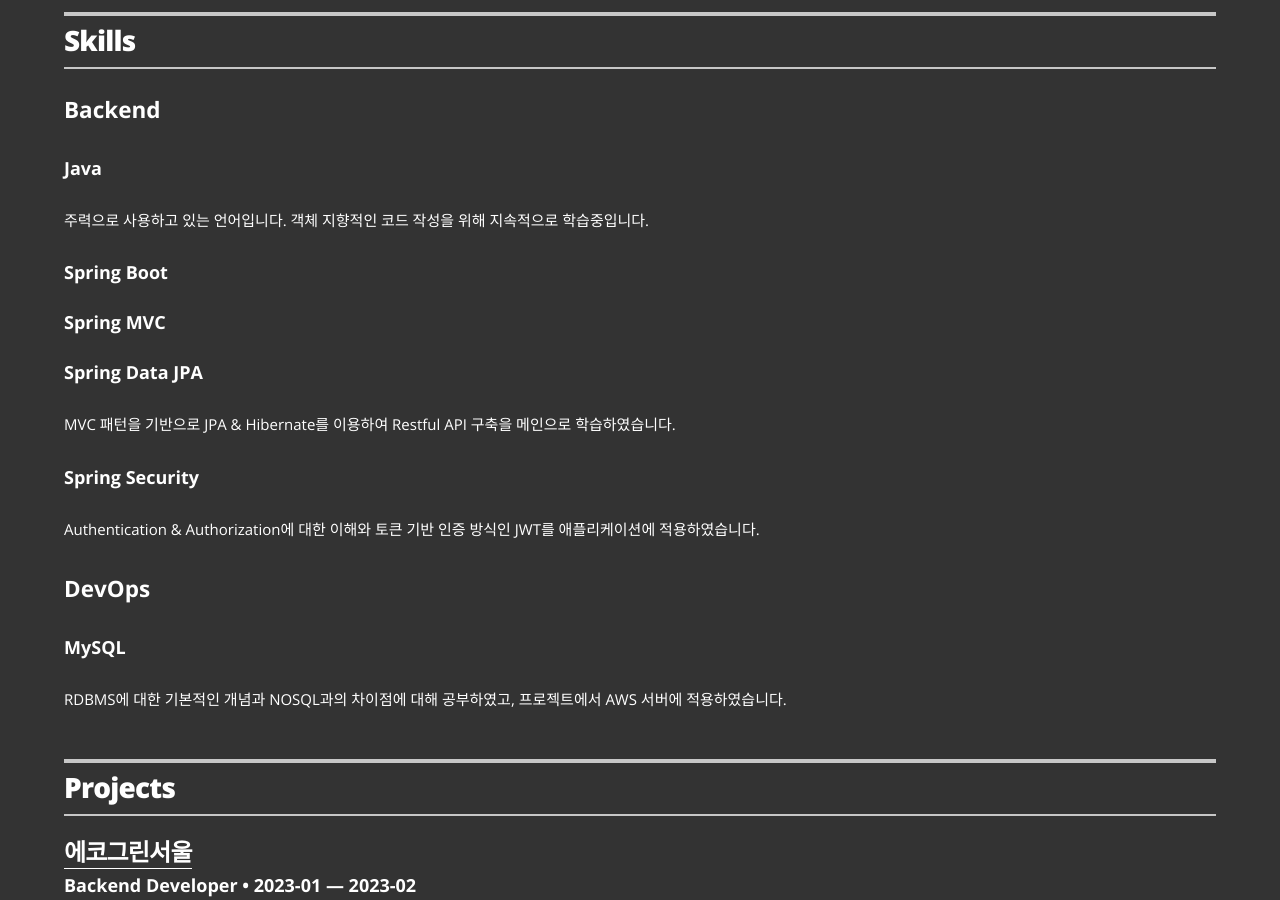
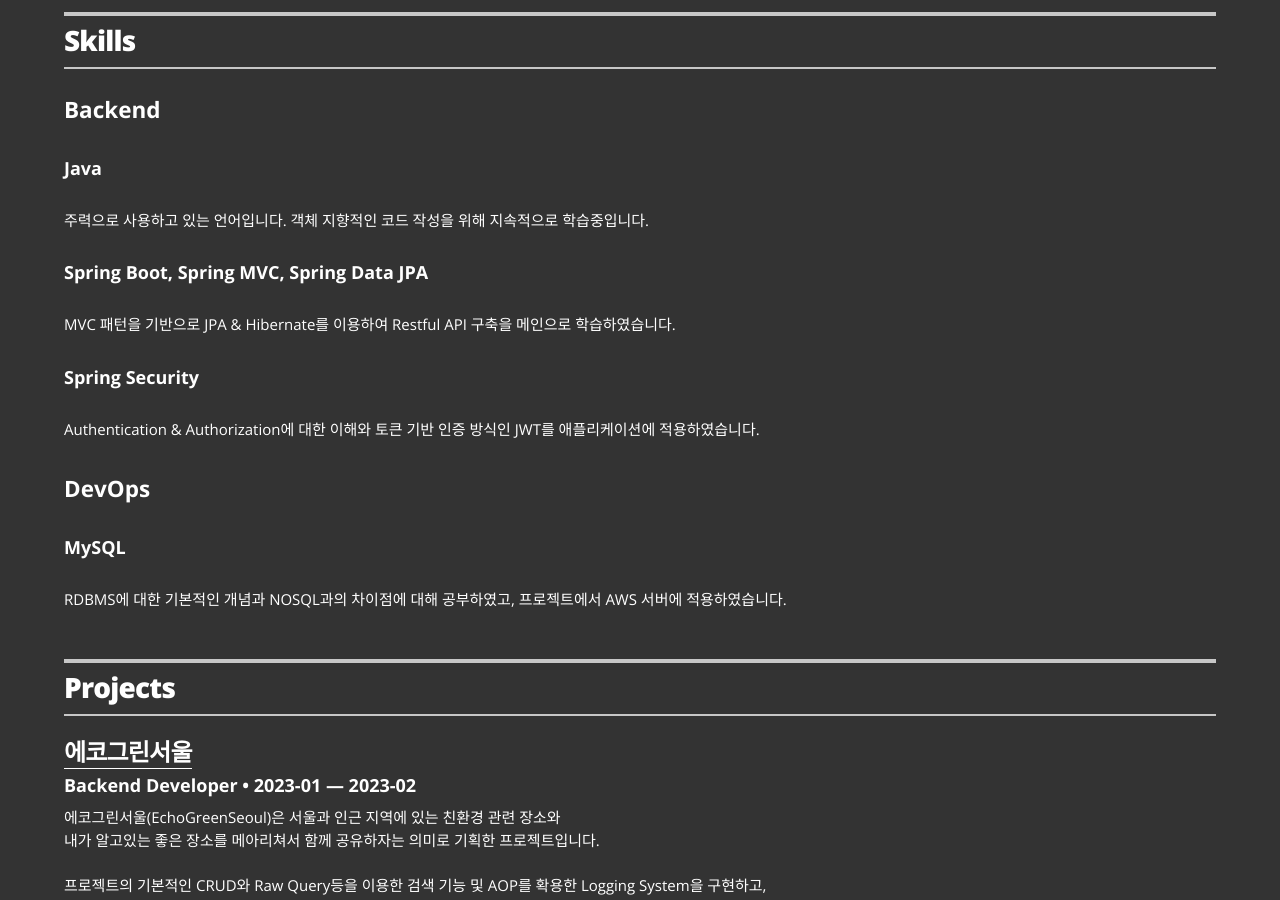
Before and after one commit to tlskals/tlskals.github.io, a Jekyll site: the page built from index.html, in a window 1280 px wide and 900 px high, scrolled down 833 px. Built offline with Jekyll 4.4.1, drawn with Linux system fonts in a browser that asks for light colours; part of the change alters nothing that is shown.

```diff
--- a/_data/skills.yml
+++ b/_data/skills.yml
@@ -3,9 +3,7 @@
 - category: Backend
 - skill: Java
 - description: 주력으로 사용하고 있는 언어입니다. 객체 지향적인 코드 작성을 위해 지속적으로 학습중입니다.
-- skill: Spring Boot
-- skill: Spring MVC
-- skill: Spring Data JPA
+- skill: Spring Boot, Spring MVC, Spring Data JPA
 - description: MVC 패턴을 기반으로 JPA & Hibernate를 이용하여 Restful API 구축을 메인으로 학습하였습니다.
 - skill: Spring Security
 - description: Authentication & Authorization에 대한 이해와 토큰 기반 인증 방식인 JWT를 애플리케이션에 적용하였습니다.
```
